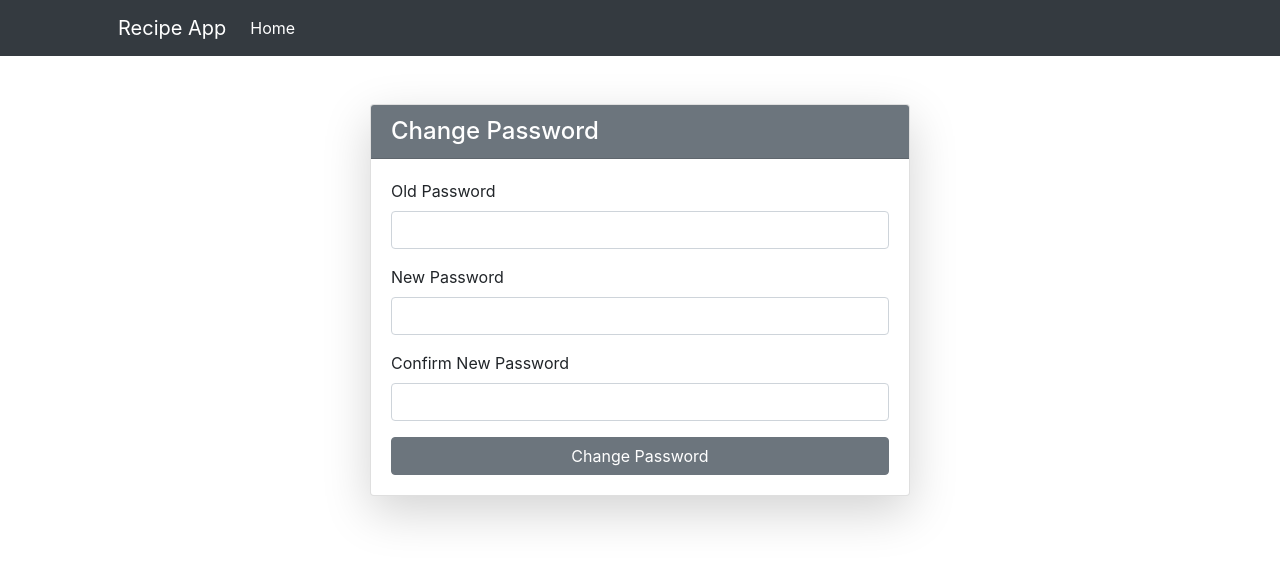
After one commit to Soufiane-coder351/Recipe-App, a Django app: page /user/change-password/ in a window 1280 px wide. The commit adds this page. Shown: the top 564 px of the page. Run offline with Django 5.2, Linux system fonts and the light colour scheme; a user stored in the database is signed in; some libraries are stand-ins or nearby versions.

Commit message:
change password funcionality

```diff
--- /dev/null
+++ b/recipeApp/user/templates/user/change_password.html
@@ -0,0 +1,75 @@
+<!DOCTYPE html>
+<html lang="en">
+<head>
+    <meta charset="UTF-8">
+    <meta name="viewport" content="width=device-width, initial-scale=1.0">
+    <title>Change Password</title>
+    <!-- Bootstrap CSS -->
+    <link href="https://stackpath.bootstrapcdn.com/bootstrap/4.5.2/css/bootstrap.min.css" rel="stylesheet">
+</head>
+<body>
+<!-- Navigation-->
+<nav class="navbar navbar-expand-lg navbar-dark bg-dark">
+    <div class="container px-4 px-lg-5">
+        <a class="navbar-brand" href="#!">Recipe App</a>
+        <button class="navbar-toggler" type="button" data-bs-toggle="collapse" data-bs-target="#navbarSupportedContent" aria-controls="navbarSupportedContent" aria-expanded="false" aria-label="Toggle navigation"><span class="navbar-toggler-icon"></span></button>
+        <div class="collapse navbar-collapse" id="navbarSupportedContent">
+            <ul class="navbar-nav me-auto mb-2 mb-lg-0 ms-lg-4">
+                <li class="nav-item"><a class="nav-link active" aria-current="page" href="{% url 'recipes' %}">Home</a></li>
+            </ul>
+        </div>
+    </div>
+</nav>
+
+<div class="container mt-5">
+    <div class="row justify-content-center">
+        <div class="col-md-6">
+            <div class="card shadow-lg">
+                <div class="card-header bg-secondary text-white">
+                    <h4 class="mb-0">Change Password</h4>
+                </div>
+                <div class="card-body">
+                    <!-- Show Errors if there are any -->
+                    {% if errors %}
+                        <div class="alert alert-danger">
+                            <ul>
+                                {% for error in errors %}
+                                    <li>{{ error }}</li>
+                                {% endfor %}
+                            </ul>
+                        </div>
+                    {% endif %}
+
+                    <!-- Password Change Form -->
+                    <form method="POST" action="{% url 'change_password' %}">
+                        {% csrf_token %}
+
+                        <div class="form-group mb-3">
+                            <label for="oldPassword">Old Password</label>
+                            <input type="password" class="form-control" id="oldPassword" name="old_password" required>
+                        </div>
+
+                        <div class="form-group mb-3">
+                            <label for="newPassword">New Password</label>
+                            <input type="password" class="form-control" id="newPassword" name="new_password1" required>
+                        </div>
+
+                        <div class="form-group mb-3">
+                            <label for="confirmPassword">Confirm New Password</label>
+                            <input type="password" class="form-control" id="confirmPassword" name="new_password2" required>
+                        </div>
+
+                        <button type="submit" class="btn btn-secondary btn-block">Change Password</button>
+                    </form>
+                </div>
+            </div>
+        </div>
+    </div>
+</div>
+<!-- Bootstrap JS (optional) -->
+<script src="https://code.jquery.com/jquery-3.5.1.slim.min.js"></script>
+<script src="https://cdn.jsdelivr.net/npm/@popperjs/core@2.9.3/dist/umd/popper.min.js"></script>
+<script src="https://stackpath.bootstrapcdn.com/bootstrap/4.5.2/js/bootstrap.min.js"></script>
+
+</body>
+</html>
--- a/recipeApp/user/urls.py
+++ b/recipeApp/user/urls.py
@@ -1,5 +1,6 @@
 import user.views
 from django.urls import re_path,path
+from django.contrib.auth import views as auth_views
 
 
 urlpatterns = [
@@ -7,5 +8,6 @@ urlpatterns = [
     path('signup/',user.views.signup_view , name='signup'),
     path('profile/',user.views.profile_view, name="profile"),
     path('logout/', user.views.logout_view, name='logout'),
+    path('change-password/', user.views.change_password, name='change_password'),
 
 ]
--- a/recipeApp/user/views.py
+++ b/recipeApp/user/views.py
@@ -2,9 +2,10 @@ from django.http import HttpResponse
 # from django.template import loader
 from django.shortcuts import render, redirect
 from django.contrib.auth.forms import UserCreationForm
-from django.contrib.auth import authenticate,login, logout
+from django.contrib.auth import authenticate,login, logout,update_session_auth_hash
 from django.contrib.auth.decorators import login_required
 from django.contrib.auth.models import User
+
 
 
 # Create your views here.
@@ -103,6 +104,47 @@ def profile_view(request):
     return render(request, 'user/profile.html')
 
 
+@login_required
+def change_password(request):
+    if request.method == 'POST':
+        old_password = request.POST.get('old_password')
+        new_password1 = request.POST.get('new_password1')
+        new_password2 = request.POST.get('new_password2')
+
+        # Initialize an empty list for errors
+        errors = []
+
+        # Check if the old password is correct
+        if not request.user.check_password(old_password):
+            errors.append("Le mot de passe actuel est incorrect.")
+
+        # Validate that the new passwords match
+        if new_password1 != new_password2:
+            errors.append("Les nouveaux mots de passe ne correspondent pas.")
+
+        # Validate the length of the new password
+        if len(new_password1) < 8:
+            errors.append("The new password must be at least 8 characters long.")
+
+        # If there are no errors, update the password
+        if not errors:
+            try:
+                # Save the new password
+                request.user.set_password(new_password1)
+                request.user.save()
+
+                # Keep the user logged in
+                update_session_auth_hash(request, request.user)
+
+                return redirect('profile')  # Redirect to the profile page after success
+            except Exception as e:
+                errors.append(str(e))
+
+        # If there are errors, render the form again with errors
+        return render(request, 'user/change_password.html', {'errors': errors})
+    return render(request, 'user/change_password.html')
+
+
 def logout_view(request):
     logout(request)  # Log the user out
     return redirect('recipes')
```
Also changed, not shown: recipeApp/user/templates/user/profile.html (+48 -1 lines), recipeApp/db.sqlite3.
